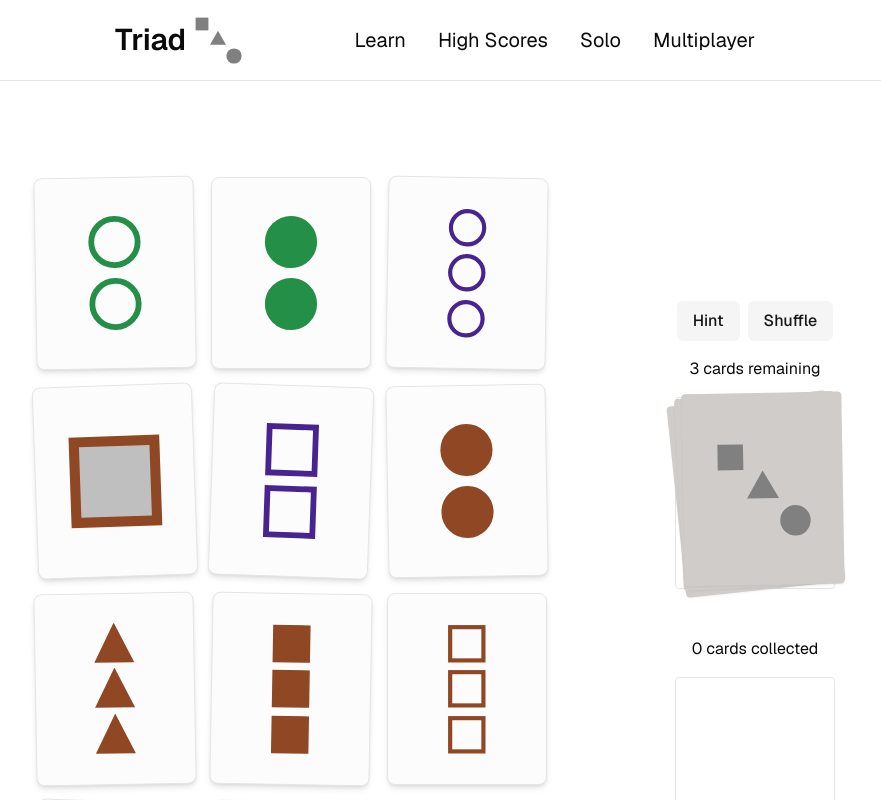
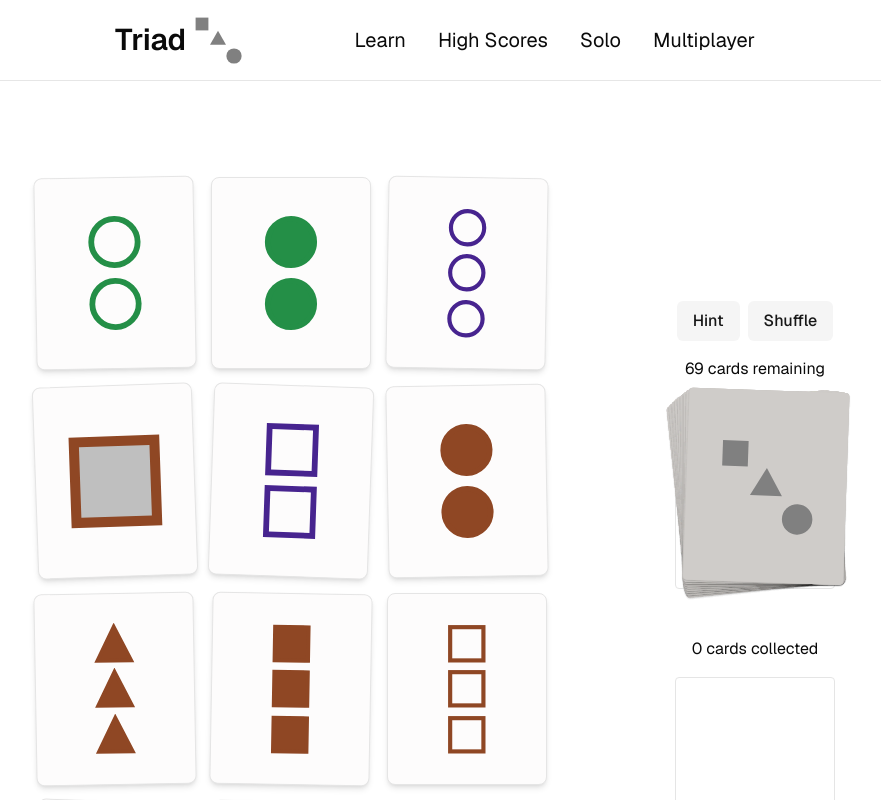
Before and after one commit to quevivasbien/triad-game, a Next.js app: page / in a window 1280 px wide. Shown: the top 800 px of the page, without its empty margins (205-1086 px from the left). Built offline with nearby package versions, Linux system fonts and the light colour scheme.

Commit message:
merged with multiplayer branch

```diff
--- a/app/high-scores/page.tsx
+++ b/app/high-scores/page.tsx
@@ -85,7 +85,7 @@ export default function HighScoresPage() {
     }, [filterNoHints]);
 
     return (
-        <div className="flex flex-col gap-4 max-w-5xl mx-auto">
+        <div className="flex flex-col gap-4 max-w-5xl">
             <h1 className="text-xl sm:text-3xl">High Scores</h1>
             <label className="flex flex-row gap-2">
                 <input type="checkbox" checked={filterNoHints} onChange={() => setFilterNoHints(!filterNoHints)} />
--- a/app/layout.tsx
+++ b/app/layout.tsx
@@ -70,7 +70,7 @@ export default function RootLayout({
                   </div>
                 </div>
               </nav>
-              <div className="w-full py-4 px-6 sm:p-8 md:p-12">
+              <div className="flex flex-col w-full py-4 px-6 sm:p-8 md:p-12 items-center">
                 {children}
               </div>
             </div>
--- a/app/learn/page.tsx
+++ b/app/learn/page.tsx
@@ -2,7 +2,7 @@ import CardView from "@/components/card-view";
 
 export default function LearnPage() {
     return (
-        <div className="flex-1 flex flex-col gap-6 max-w-4xl mx-auto">
+        <div className="flex-1 flex flex-col gap-6 max-w-4xl">
             <h1 className="text-xl sm:text-3xl">Learn to Play</h1>
             <p className="text-sm sm:text-base">
                 The objective of the game is to make <em>triads</em> of cards.
--- a/app/multiplayer/game/[host]/page.tsx
+++ b/app/multiplayer/game/[host]/page.tsx
@@ -260,7 +260,6 @@ export default function Page() {
     }
 
     return (
-        <div>
         <MultiplayerGame
             table={table}
             actionCallback={actionCallback}
@@ -269,6 +268,5 @@ export default function Page() {
             showGameOverInfo={gameIsOver}
             exitGameCallback={exitGameCallback}
         />
-        </div>
     );
 }
--- a/app/multiplayer/lobby/[host]/page.tsx
+++ b/app/multiplayer/lobby/[host]/page.tsx
@@ -322,7 +322,7 @@ export default function Page() {
     }
 
     return (
-        <div className="flex flex-col sm:max-w-3xl mx-auto gap-8">
+        <div className="flex flex-col sm:max-w-3xl gap-8">
             <h1 className="text-3xl">Lobby</h1>
             {lobbyPassword ? <p>Password: {lobbyPassword}</p> : null}
             <div>
--- a/app/multiplayer/page.tsx
+++ b/app/multiplayer/page.tsx
@@ -285,7 +285,7 @@ export default function MultiplayerPage() {
     }
 
     return (
-        <div className="flex flex-col gap-8 sm:gap-16 w-full sm:max-w-3xl p-4 mx-auto">
+        <div className="flex flex-col gap-8 sm:gap-16 w-full sm:max-w-3xl p-4">
             <form className="flex flex-col sm:max-w-xl self-center gap-4 p-5 bg-card border rounded" onSubmit={createLobby}>
                 <h2 className="text-lg sm:text-2xl">Create a new lobby</h2>
                 <label className="flex flex-row flex-wrap justify-between items-center gap-x-4">
--- a/lib/cards.ts
+++ b/lib/cards.ts
@@ -116,7 +116,7 @@ export class Table {
             this.deck = new Deck();
             this.cards = this.deck.draw(12);
         }
-        this.deck.cards.splice(0, 66);
+        // this.deck.cards.splice(0, 66);
     }
 
     toPlain() {
```
Lines whose indentation alone changed are shown as unchanged.
